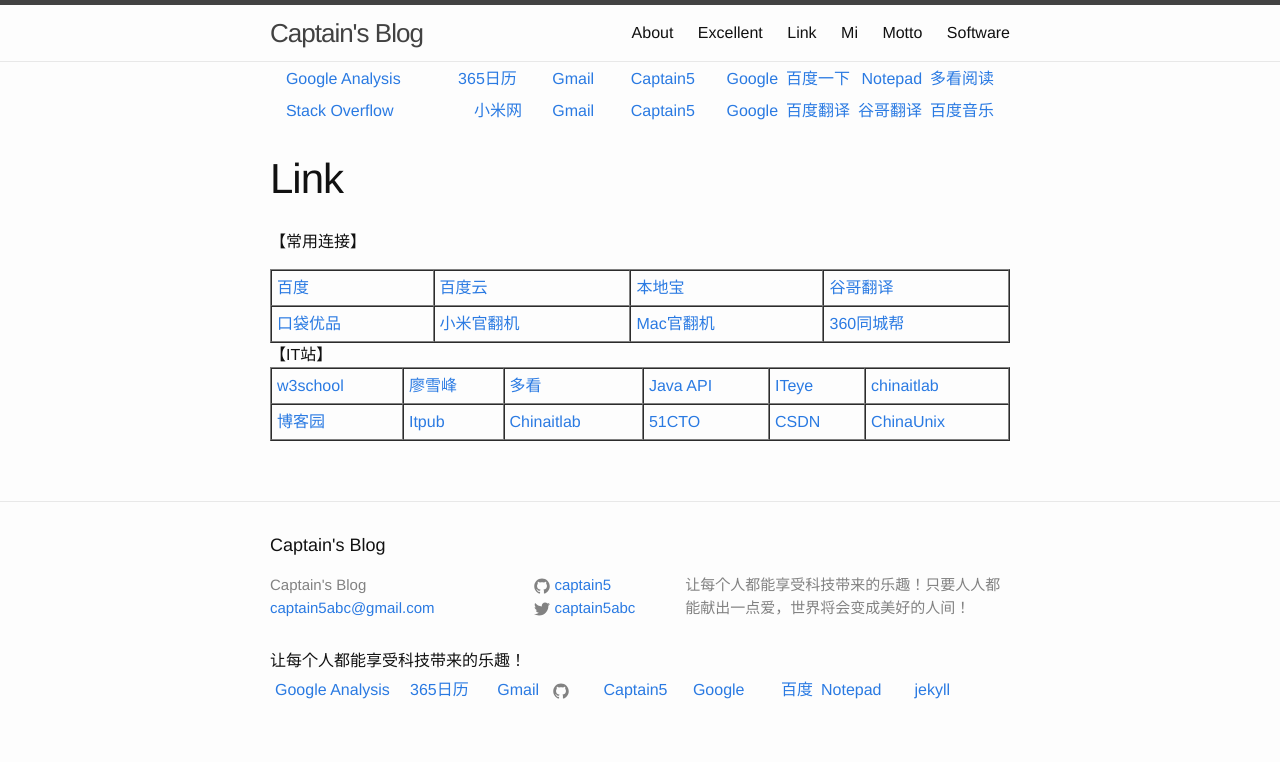
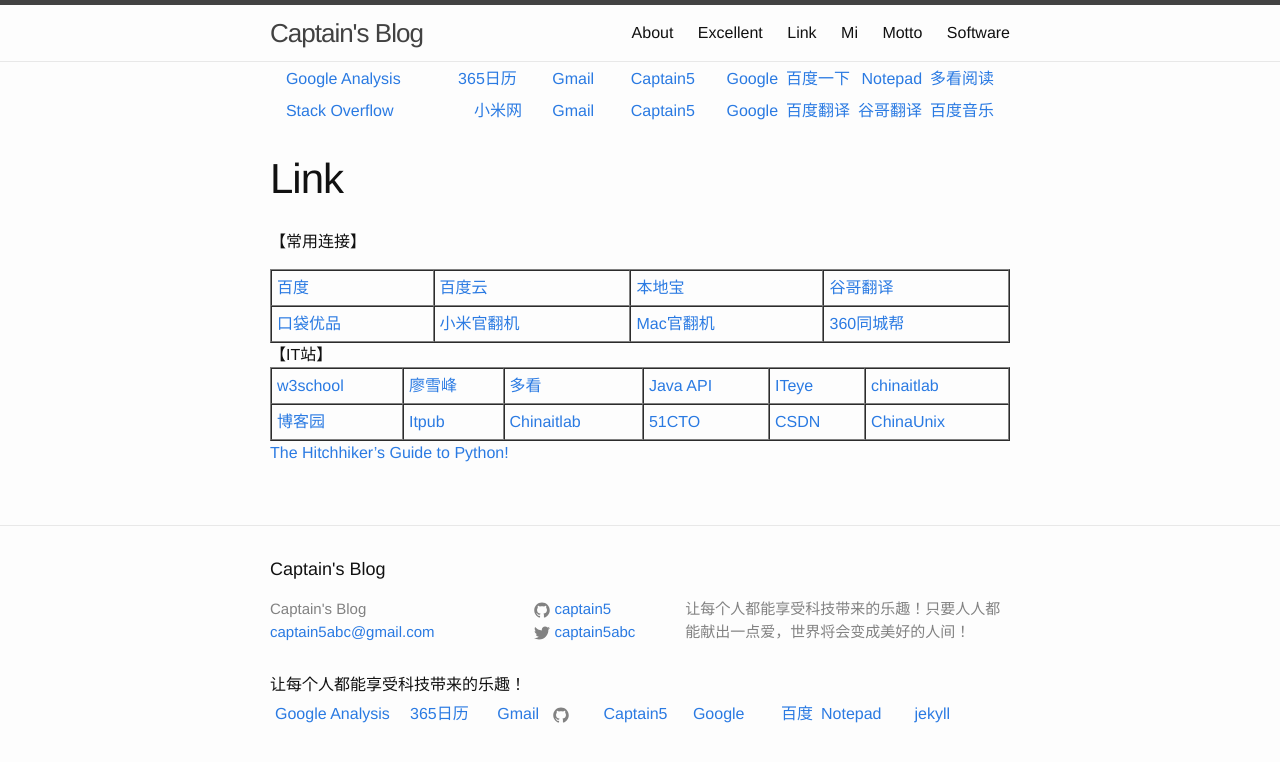
Before and after one commit to captain5/captain5.github.io, a Jekyll site: the page built from link.html, in a window 1280 px wide. Shown: the top 762 px of the page. Built offline with Jekyll 4.4.1, drawn with Linux system fonts in a browser that asks for light colours.

Commit message:
Update link.html

```diff
--- a/link.html
+++ b/link.html
@@ -37,3 +37,5 @@
   <td><a href="http://www.chinaunix.net/" target="_blank">ChinaUnix</a></td>
   </tr>
 </table>
+
+<a href="http://docs.python-guide.org/en/latest//" target="_blank">The Hitchhiker’s Guide to Python!</a>
```
